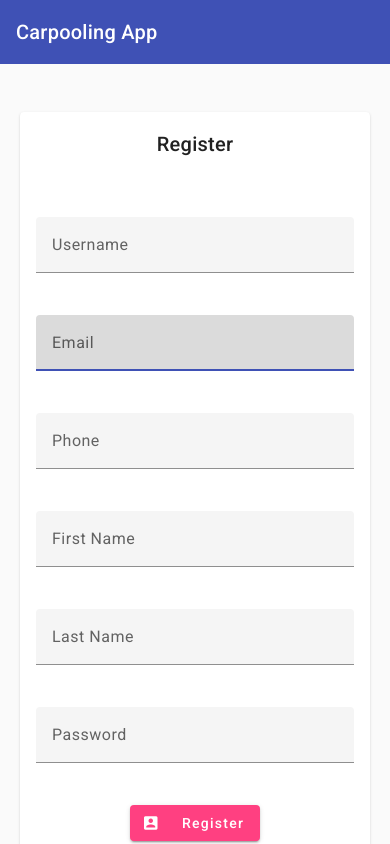
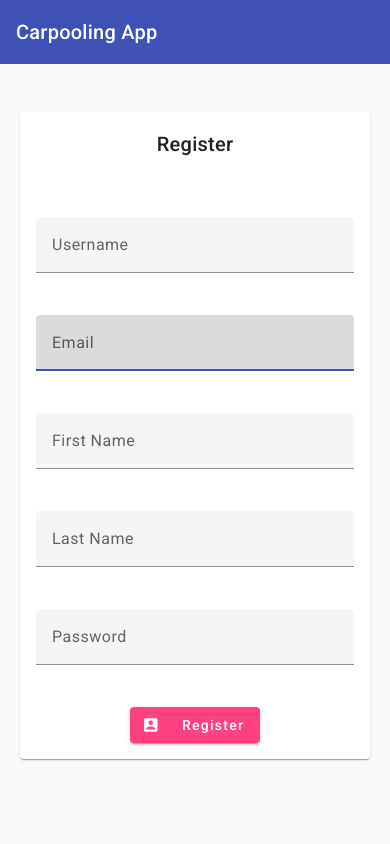
Before and after one commit to Cool-Crew/Carpooling-App, an Angular app: page /register in a window 390 px wide. Built offline with nearby package versions, Linux system fonts and the light colour scheme.

Commit message:
Revert "phone added to registration"
This reverts commit 648b1432f874f472af58d15b0aabc4e849597b49.

```diff
--- a/src/app/login/login.component.ts
+++ b/src/app/login/login.component.ts
@@ -34,7 +34,6 @@ export class LoginComponent implements OnInit {
           this.router.navigate(["/home"]);
         },
         (err) => {
-          console.log(err);
           this.warning = err.error.message;
           this.loading = false;
         }
--- a/src/app/register/register.component.html
+++ b/src/app/register/register.component.html
@@ -21,17 +21,6 @@
           placeholder="Email"
           name="email"
           [(ngModel)]="registerUser.email"
-          required
-          autofocus
-        />
-        <mat-error>Please provide a valid email</mat-error> </mat-form-field
-      ><br />
-      <mat-form-field class="full-width-input">
-        <input
-          matInput
-          placeholder="Phone"
-          name="phone"
-          [(ngModel)]="registerUser.phone"
           required
           autofocus
         />
--- a/src/app/register/register.component.ts
+++ b/src/app/register/register.component.ts
@@ -10,7 +10,6 @@ import { AuthService } from "../auth.service";
 export class RegisterComponent implements OnInit {
   registerUser = {
     email: "",
-    phone: "",
     password: "",
     username: "",
     firstName: "",
```
